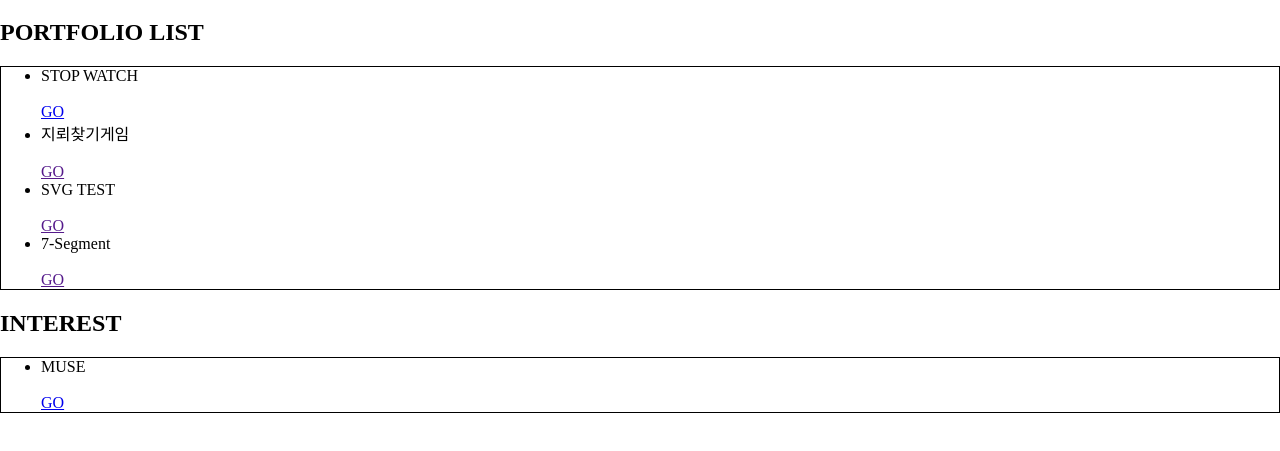
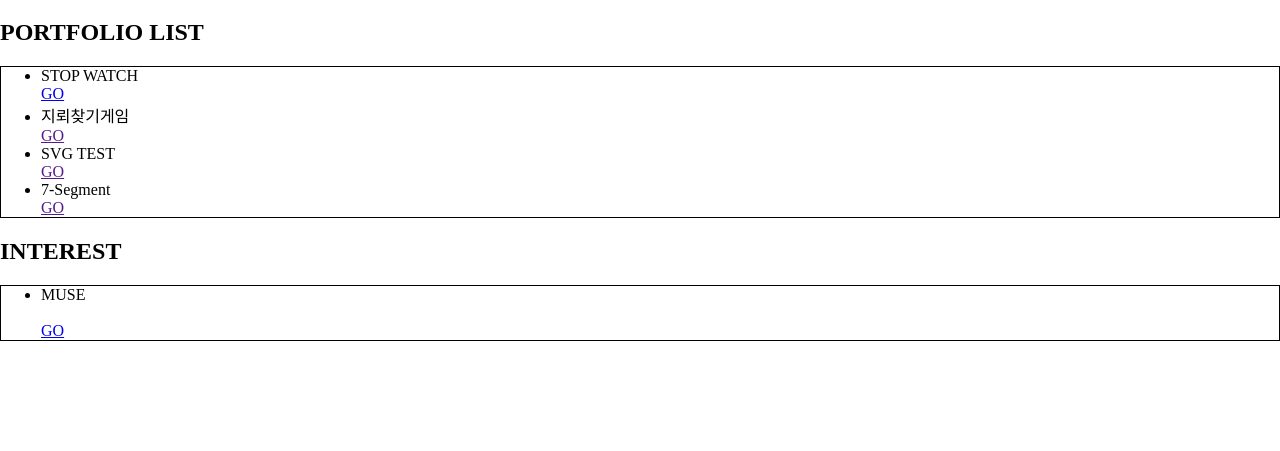
Before and after one commit to MCYJ/MCYJ.github.io, a plain HTML site: page index.html in a window 1280 px wide. Shown: the part 61-512 px from the top of the page. Drawn offline with Linux system fonts and the light colour scheme.

Commit message:
Update index.html

```diff
--- a/index.html
+++ b/index.html
@@ -16,13 +16,13 @@
                 <h2>PORTFOLIO LIST</h2>
             </div>
             <ul id ="portfolioList">
-                <li>STOP WATCH</li><br>
+                <li>STOP WATCH</li>
                 <a href="/Proj.stopwatch/index.html">GO</a>
-                <li>지뢰찾기게임</li><br>
+                <li>지뢰찾기게임</li>
                 <a href="">GO</a>
-                <li>SVG TEST</li><br>
+                <li>SVG TEST</li>
                 <a href="">GO</a>
-                <li>7-Segment</li><br>
+                <li>7-Segment</li>
                 <a href="">GO</a>
             </ul>
             <div>
```
